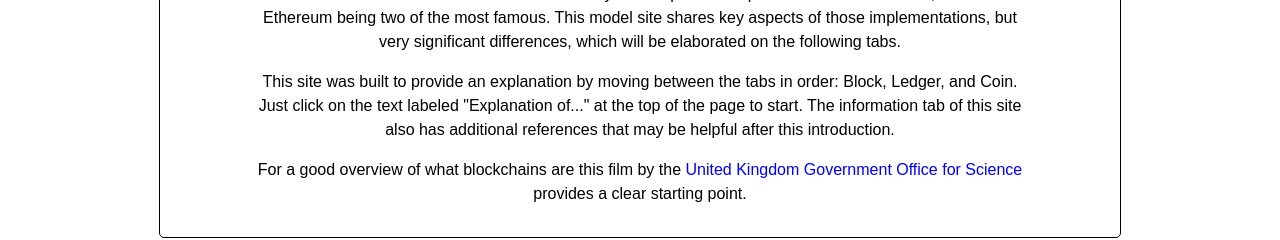
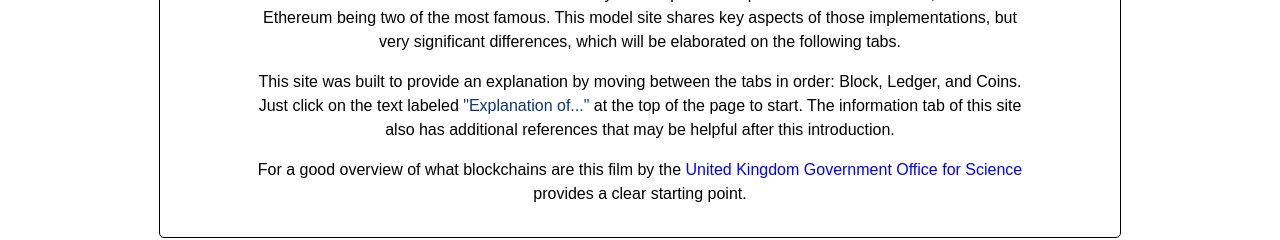
Before and after one commit to Cameron-Grams/Model-Chain, a React (Create React App) app: page / in a window 1280 px wide. Shown: the part 277-517 px from the top of the page. Built offline with nearby package versions, Linux system fonts and the light colour scheme.

Commit message:
prep for netlify

```diff
--- a/src/components/SingleBlock/SingleBlock.jsx
+++ b/src/components/SingleBlock/SingleBlock.jsx
@@ -24,7 +24,6 @@ class SingleBlock extends React.Component {
         } );
     }
 
-    //using redux this is where we bring in the dispatched function from props...
     handleSubmit( event ) {
         const totalText = this.state.blockName + this.state.blockData;
         const signature = encryptBlock.returnBlock( totalText );
--- a/src/containers/Block/singleBlockText.jsx
+++ b/src/containers/Block/singleBlockText.jsx
@@ -5,7 +5,7 @@ export const singleBlockText = (
             <h1>Building a Single Block</h1>
                 <p>
                     Each block is represented by a cryptographic signature derived from the data contained in the
-                    block ( in this case the data and titel fields ).  The information in data and title is processed
+                    block ( in this case the data and title fields ).  The information in data and title is processed
                     initially to produce a hash value.  A hash value is a single unique value derived
                     mathematically from the input values. This derived hash value can act as a way to reference
                     the inputs without actually revealing the data in the inputs.
--- a/src/containers/Currency/Miners/MinerComponent.css
+++ b/src/containers/Currency/Miners/MinerComponent.css
@@ -3,7 +3,6 @@
     display: flex;
     justify-content: center;
 }
-
 
 .css-minerDiv{
     margin: 10px;
@@ -19,7 +18,6 @@
 }
 
 
-
 @media only screen and ( min-width: 760px ) {
     .css-minerDiv{
         width: 25%;
--- a/src/containers/Currency/Miners/MinerComponent.jsx
+++ b/src/containers/Currency/Miners/MinerComponent.jsx
@@ -24,8 +24,6 @@ const ShowMiners = ( props ) => {
             { minerStatus }
         </div>
     )
-
-
 }
 
 const mapStateToProps = ( state ) => ( {
--- a/src/containers/DisplayChain/DisplayFullChain.jsx
+++ b/src/containers/DisplayChain/DisplayFullChain.jsx
@@ -12,12 +12,6 @@ class DisplayFullChain extends React.Component{
     }
 
     evaluateBlockInput = ( values, blockNumber ) => {
-//        let newChain = JSON.parse( JSON.stringify( [ ...this.state.mainChain ] ) );
-//        let newChain2 = [ ...this.state.mainChain ];
-//        let newChain = this.props.block.chain;
-
-//        newChain[ blockNumber ].blockData = values;
-//        newChain = recalculateChain( newChain, blockNumber, this.props.block.chain );
         this.props.sendAlteredChain( values, blockNumber );
     }
 
--- a/src/containers/Main/Main.css
+++ b/src/containers/Main/Main.css
@@ -8,3 +8,7 @@
 .css-bodyIntroText{
     color: blue;
 }
+
+.css-explanationMention{
+    color: #0d377a;
+}
--- a/src/containers/Main/mainPageText.jsx
+++ b/src/containers/Main/mainPageText.jsx
@@ -13,7 +13,7 @@ export const mainText = (
             </p>
             <p>
                 This site was built to provide an explanation by moving between the tabs in order: Block,
-                Ledger, and Coin. Just click on the text labeled "Explanation of..." at the top of the page to start.
+                Ledger, and Coins. Just click on the text labeled <span className="css-explanationMention" > "Explanation of..."</span> at the top of the page to start.
                 The information tab of this site also has additional references that may be helpful after
                 this introduction.
             </p>
--- a/src/helpers/alteredChain.js
+++ b/src/helpers/alteredChain.js
@@ -25,15 +25,12 @@ export const recalculateChain = ( inputChain, blockNumber, originalChain ) => {
         currentBlock.nonce = nonce;
         currentBlock.blockSignature = signature;
         newChainSignatures.push( signature );
-//        currentBlock.blockColorCode = 'css-badBlock';
         previousSignature = signature;
     }
 
     for ( let j = 0; j < chainLength; j++ ){
         const evaluatedBlock = newChain[ j ];
         const originalBlock = comparisonChain[ j ];
-//        console.log( 'in alt chain, altered  sig: ',  evaluatedBlock.blockSignature )
-//        console.log( 'in alt chain, original sig: ',  originalBlock.blockSignature )
         if( evaluatedBlock.blockSignature !== originalBlock.blockSignature ){
             newChain[ j ].blockColorCode = "css-badBlock";
         }
--- a/src/reducers/blockReducers.js
+++ b/src/reducers/blockReducers.js
@@ -61,8 +61,7 @@ const blockReducer = ( state = initialState, action ) => {
         }
 
         case actionTypes.sendAlteredChain:{
-            const blockNumber = action.blockNumber; // blockNumber altered
-//            const newChain = [ ...state.chain ];
+            const blockNumber = action.blockNumber;
             const newChain = JSON.parse( JSON.stringify( state.chain ) );
             newChain[ blockNumber ].blockData = action.data;
             const updatedChain = recalculateChain( newChain, blockNumber, state.chain );
```
Also changed, not shown: src/containers/Ledger/ledgerBlockText.jsx (+0 -11 lines).
